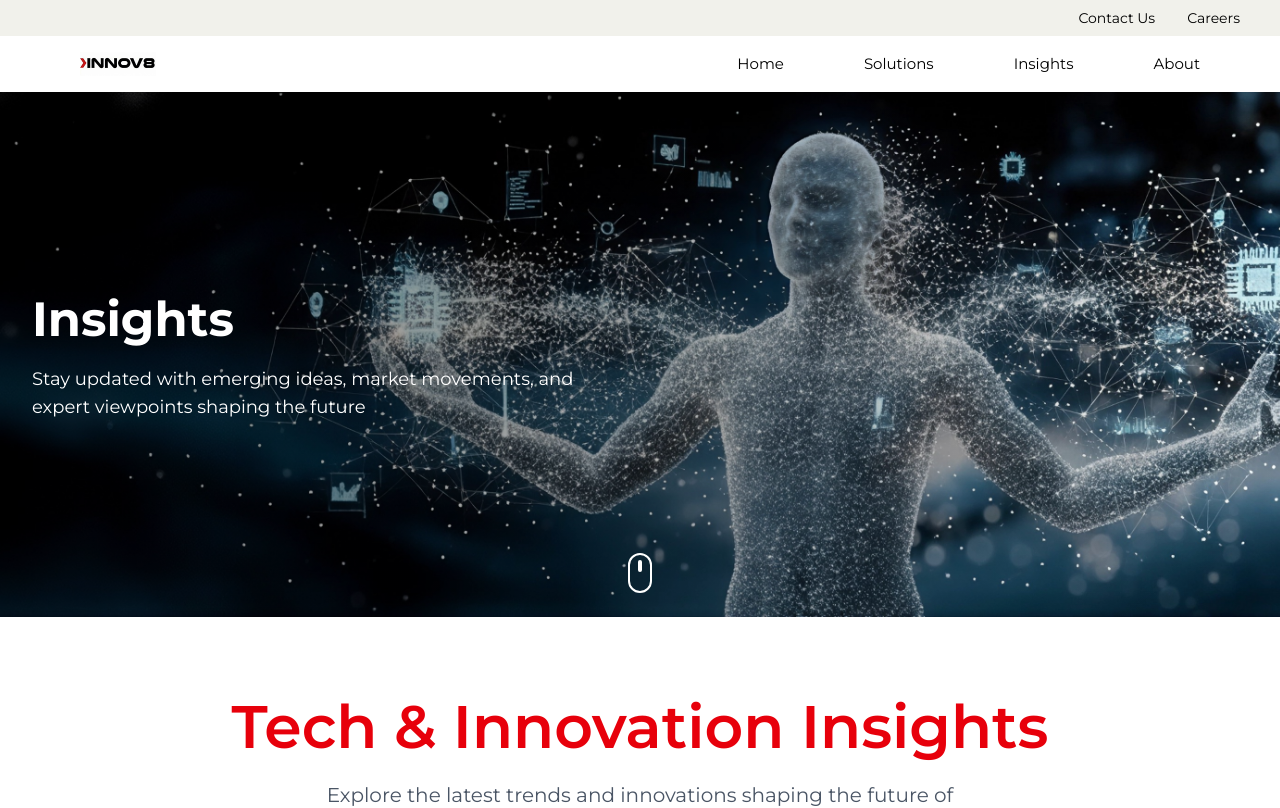
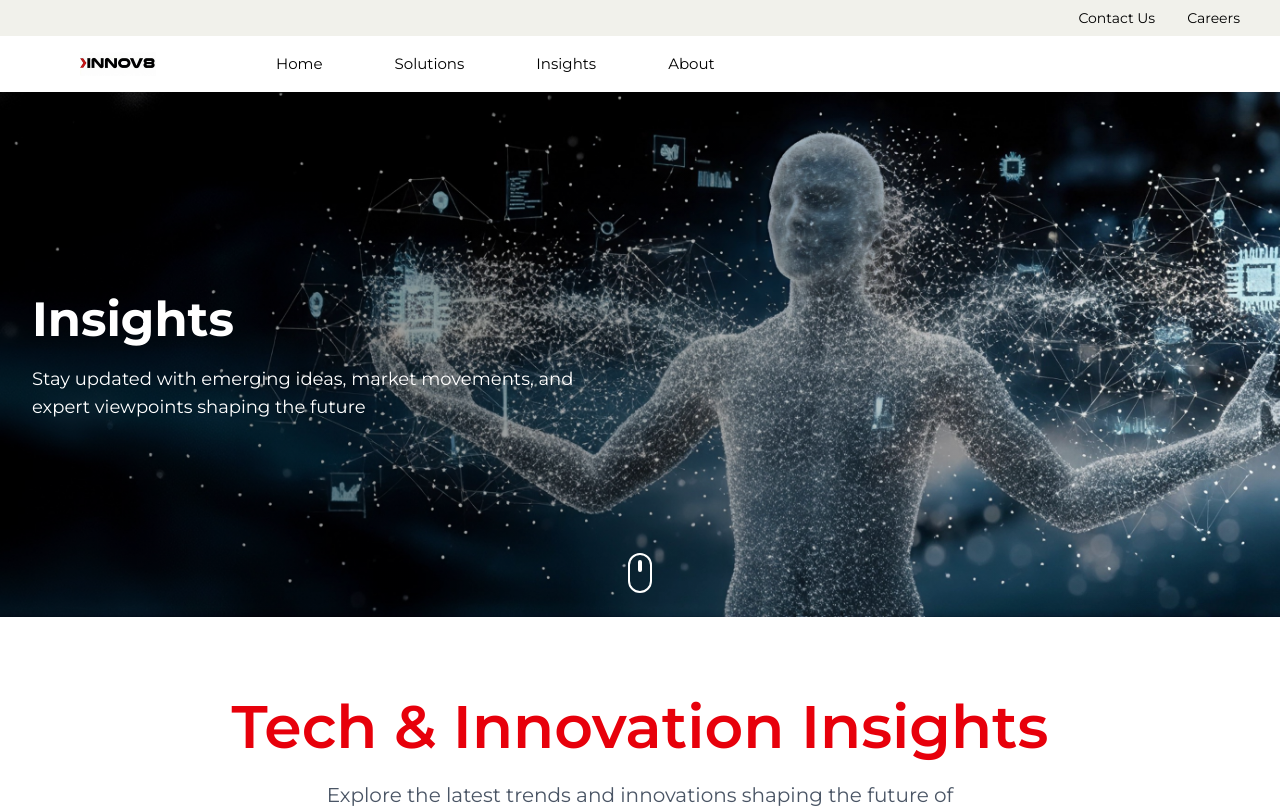
Before and after one commit to ChemyDigi/Innov8, a Next.js app in the folder innov8/: page /insights in a window 1280 px wide. Shown: the top 808 px of the page. Built offline with nearby package versions, Linux system fonts and the light colour scheme.

Commit message:
Navigation bugs fixed

```diff
--- a/innov8/components/Navbar.tsx
+++ b/innov8/components/Navbar.tsx
@@ -12,21 +12,21 @@ export default function Navbar() {
     <header className="w-full relative">
       {/* Top Bar */}
       <div className="bg-[#F1F1EB] text-black text-sm py-2 px-10 flex justify-end gap-8">
-        <Link href="/contact" className="hover:underline transition">
+        <Link href="/contact" className="hover:text-red-600 transition">
           Contact Us
         </Link>
-        <Link href="/careers" className="hover:underline transition">
+        <Link href="/careers" className="hover:text-red-600 transition">
           Careers
         </Link>
       </div>
 
       {/* Main Navigation */}
       <nav
-        className="bg-[#ffffff] py-4 px-20 flex items-center justify-between relative z-20"
+        className="bg-[#ffffff] py-4 px-20 flex items-center relative z-20"
         onMouseLeave={() => setHover(false)}
       >
         {/* Logo */}
-        <Link href="/" className="font-bold text-xl tracking-wide">
+        <Link href="/" className="font-bold text-xl tracking-wide mr-30">
           <img
             src="/images/innov8whitelogo.png"
             alt="Innov8"
@@ -36,12 +36,9 @@ export default function Navbar() {
         </Link>
 
         {/* ---- DESKTOP NAVIGATION ---- */}
-        <ul className="hidden lg:flex gap-20 items-center text-[15px] text-black pl-20">
+        <ul className="hidden lg:flex gap-18 items-center text-[15px] text-black flex-1">
           <li>
-            <Link
-              href="/home"
-              className=" hover:text-red-600 transition"
-            >
+            <Link href="/home" className=" hover:text-red-600 transition">
               Home
             </Link>
           </li>
```
